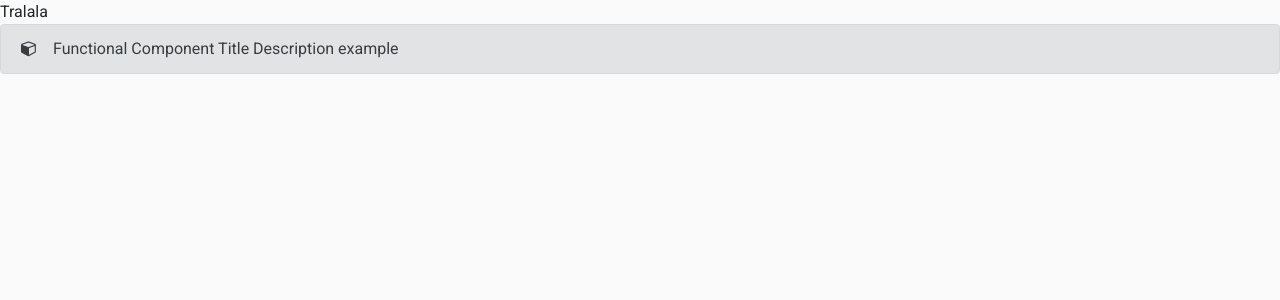
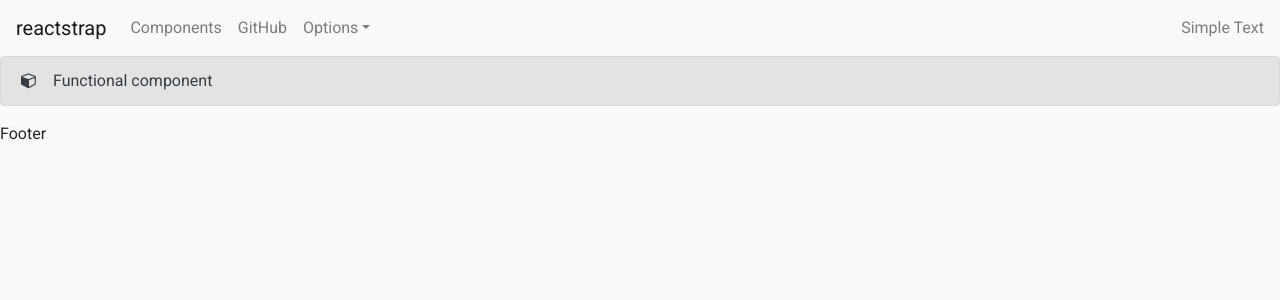
Before and after one commit to AlexanderPPetrov/js-client-react, a React app: page / in a window 1280 px wide. Shown: the top 300 px of the page. Built offline with nearby package versions, Linux system fonts and the light colour scheme.

Commit message:
routes config

```diff
--- a/src/App.js
+++ b/src/App.js
@@ -29,19 +29,38 @@
     </>
 )
 
+const routes = [
+    {
+        path: '/',
+        exact: true,
+        main: () => <Layout>
+            <FunctionalComponent/>
+        </Layout>
+    },
+    {
+        path: '/gallery',
+        exact: false,
+        main: () => <Layout>
+            <ClassComponent/>
+        </Layout>
+    }
+]
+
+const getRoutes = () => {
+    return routes.map((route, index) => {
+        return <Route
+            exact={route.exact}
+            key={index}
+            path={route.path}>
+            {route.main}
+        </Route>
+    })
+}
+
 function App() {
     return <Router>
-        <div>Tralala</div>
         <Switch>
-            <Route exact path="/">
-                <FunctionalComponent
-                    description="Description example"
-                    title="Functional Component Title"
-                ></FunctionalComponent>
-            </Route>
-            <Route path="/class">
-                <ClassComponent></ClassComponent>
-            </Route>
+            {getRoutes()}
         </Switch>
     </Router>
 }
--- a/src/components/FunctionalComponent.js
+++ b/src/components/FunctionalComponent.js
@@ -3,7 +3,7 @@
 const FunctionalComponent = props => {
     return <div className="alert alert-secondary">
         <i className="fa fa-cube mr-3"></i>
-        {props.title} {props.description}
+        Functional component
     </div>
 };
 
--- a/src/components/header/Header.js
+++ b/src/components/header/Header.js
@@ -1,14 +1,67 @@
 import React, {Component} from "react";
+import {
+    Collapse,
+    Navbar,
+    NavbarToggler,
+    NavbarBrand,
+    Nav,
+    NavItem,
+    NavLink,
+    UncontrolledDropdown,
+    DropdownToggle,
+    DropdownMenu,
+    DropdownItem,
+    NavbarText
+  } from 'reactstrap';
 
 class Header extends Component {
 
     constructor(props){
         super(props);
+        this.state = {
+            isOpen: false
+        }
     }
+
+    toggleIsOpen = () => {
+        this.setState({
+            isOpen: !this.state.isOpen
+        })
+    }
+
     render() {
-        return <div>
-            Header
-        </div>
+        return <Navbar color="light" light expand="md">
+        <NavbarBrand href="/">reactstrap</NavbarBrand>
+        <NavbarToggler onClick={this.toggleIsOpen} />
+        <Collapse isOpen={this.state.isOpen} navbar>
+          <Nav className="mr-auto" navbar>
+            <NavItem>
+              <NavLink href="/components/">Components</NavLink>
+            </NavItem>
+            <NavItem>
+              <NavLink href="https://github.com/reactstrap/reactstrap">GitHub</NavLink>
+            </NavItem>
+            <UncontrolledDropdown nav inNavbar>
+              <DropdownToggle nav caret>
+                Options
+              </DropdownToggle>
+              <DropdownMenu right>
+                <DropdownItem>
+                  Option 1
+                </DropdownItem>
+                <DropdownItem>
+                  Option 2
+                </DropdownItem>
+                <DropdownItem divider />
+                <DropdownItem>
+                  Reset
+                </DropdownItem>
+              </DropdownMenu>
+            </UncontrolledDropdown>
+          </Nav>
+          <NavbarText>Simple Text</NavbarText>
+        </Collapse>
+      </Navbar>
     }
 }
 
```
